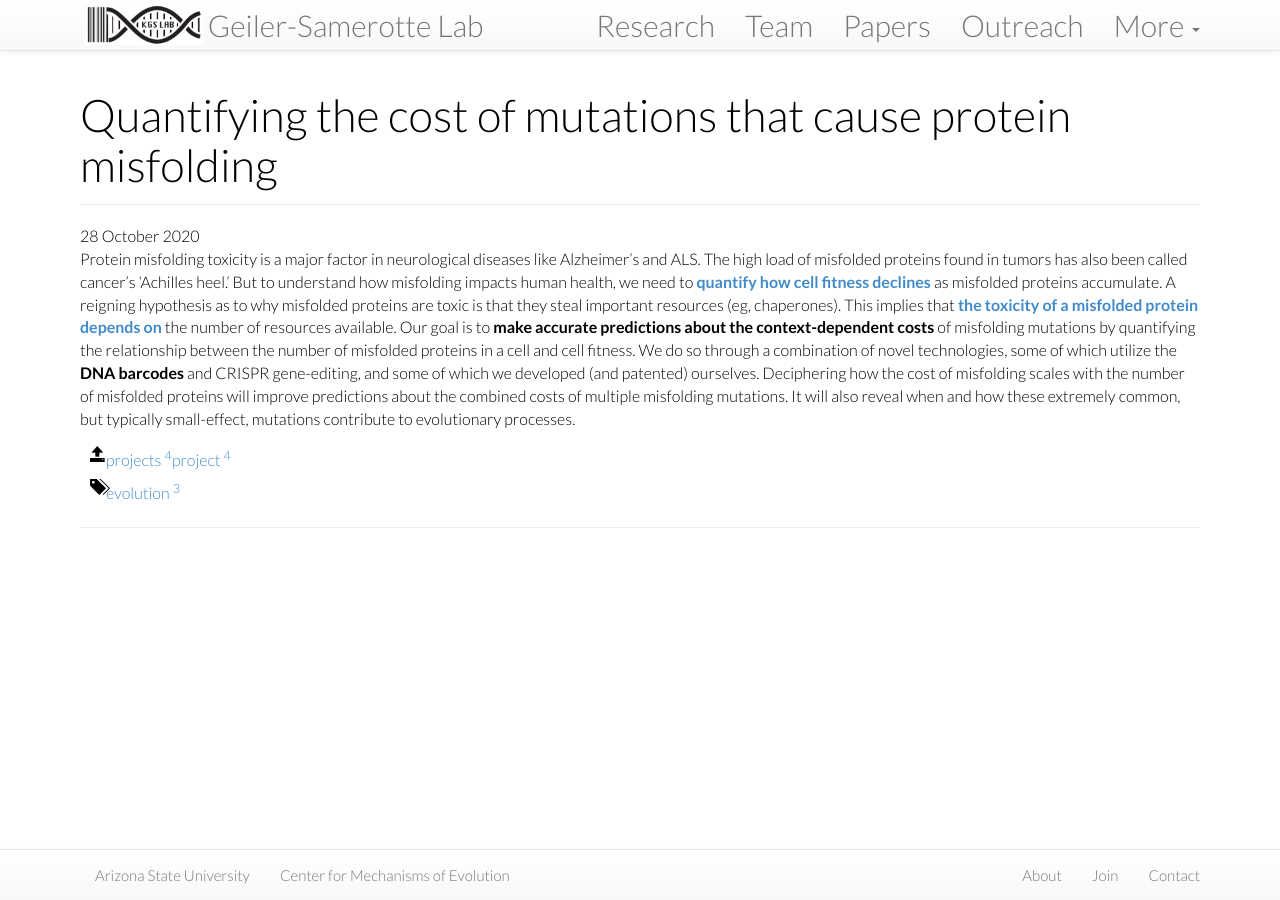
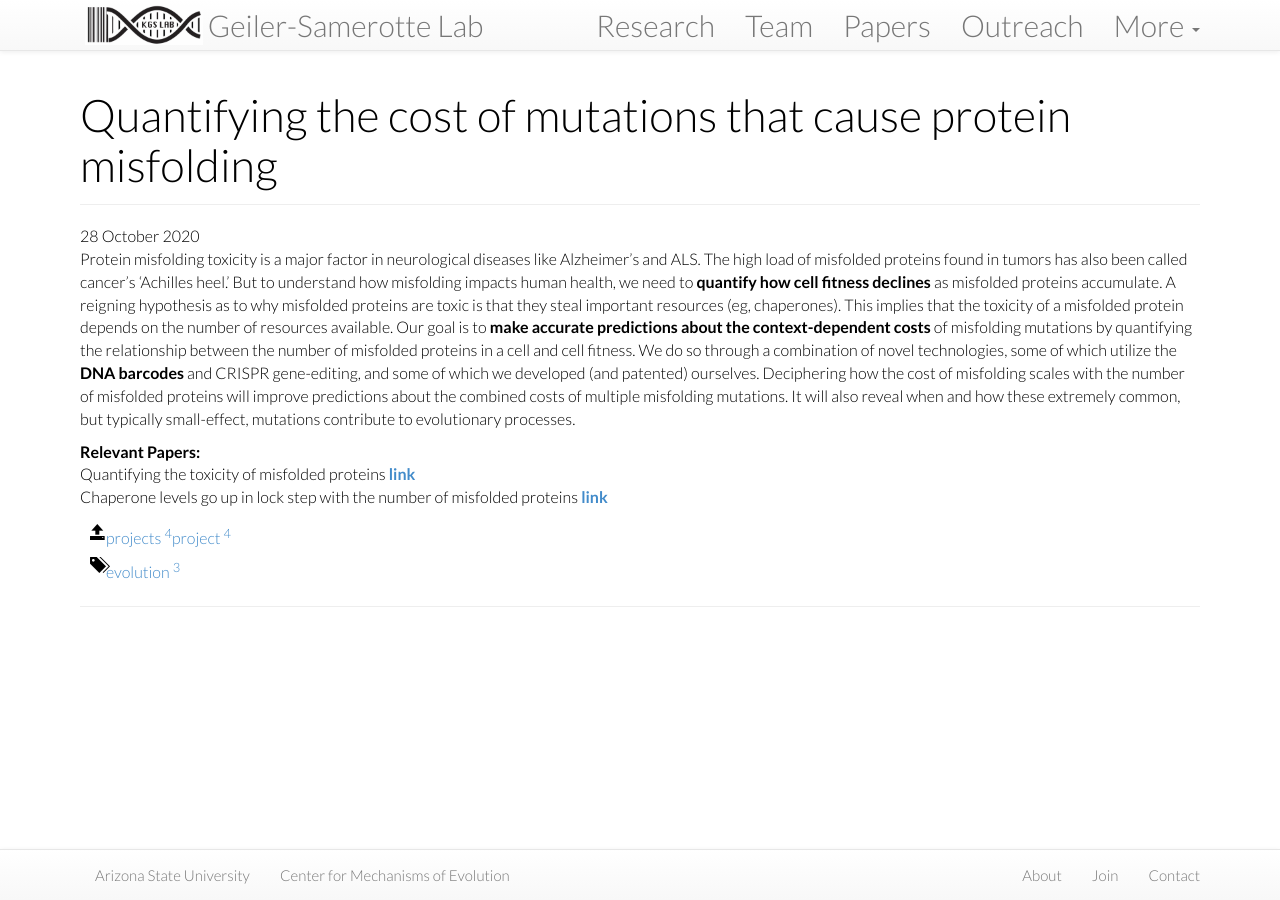
Before and after one commit to Samerotte-Lab/Samerotte-Lab.github.io, a Jekyll site: the page built from projects/_posts/2020-10-28-misfolding.md, in a window 1280 px wide. Built offline with Jekyll 4.4.1, drawn with Linux system fonts in a browser that asks for light colours; nearby versions of some CDN libraries.

Commit message:
research

```diff
--- a/projects/_posts/2020-10-28-misfolding.md
+++ b/projects/_posts/2020-10-28-misfolding.md
@@ -8,4 +8,8 @@
 ---
 {% include JB/setup %}
 
-Protein misfolding toxicity is a major factor in neurological diseases like Alzheimer's and ALS. The high load of misfolded proteins found in tumors has also been called cancer's ‘Achilles heel.’ But to understand how misfolding impacts human health, we need to <b>[quantify how cell fitness declines](https://kgslab.org/papers/paper/Misfolding)</b> as misfolded proteins accumulate. A reigning hypothesis as to why misfolded proteins are toxic is that they steal important resources (eg, chaperones). This implies that <b>[the toxicity of a misfolded protein depends on](https://kgslab.org/papers/paper/proteomic-speedometer)</b> the number of resources available. Our goal is to <b>make accurate predictions about the context-dependent costs</b> of misfolding mutations by quantifying the relationship between the number of misfolded proteins in a cell and cell fitness. We do so through a combination of novel technologies, some of which utilize the <b>DNA barcodes</b> and CRISPR gene-editing, and some of which we developed (and patented) ourselves. Deciphering how the cost of misfolding scales with the number of misfolded proteins will improve predictions about the combined costs of multiple misfolding mutations. It will also reveal when and how these extremely common, but typically small-effect, mutations contribute to evolutionary processes.
+Protein misfolding toxicity is a major factor in neurological diseases like Alzheimer's and ALS. The high load of misfolded proteins found in tumors has also been called cancer's ‘Achilles heel.’ But to understand how misfolding impacts human health, we need to <b>quantify how cell fitness declines</b> as misfolded proteins accumulate. A reigning hypothesis as to why misfolded proteins are toxic is that they steal important resources (eg, chaperones). This implies that the toxicity of a misfolded protein depends on the number of resources available. Our goal is to <b>make accurate predictions about the context-dependent costs</b> of misfolding mutations by quantifying the relationship between the number of misfolded proteins in a cell and cell fitness. We do so through a combination of novel technologies, some of which utilize the <b>DNA barcodes</b> and CRISPR gene-editing, and some of which we developed (and patented) ourselves. Deciphering how the cost of misfolding scales with the number of misfolded proteins will improve predictions about the combined costs of multiple misfolding mutations. It will also reveal when and how these extremely common, but typically small-effect, mutations contribute to evolutionary processes.
+
+<b>Relevant Papers:</b><br>
+Quantifying the toxicity of misfolded proteins <b>[link](https://kgslab.org/papers/paper/Misfolding)</b><br>
+Chaperone levels go up in lock step with the number of misfolded proteins <b>[link](https://kgslab.org/papers/paper/proteomic-speedometer)</b>
```
Also changed, not shown: projects/_posts/2020-10-29-resistance.md (+1 -1 lines).
